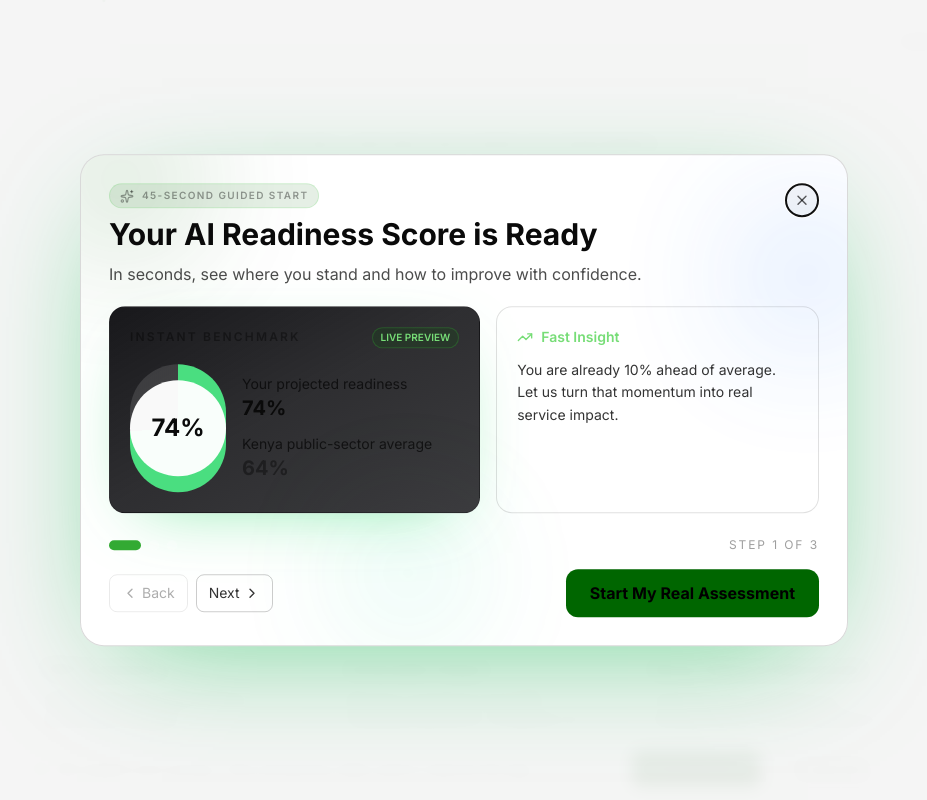
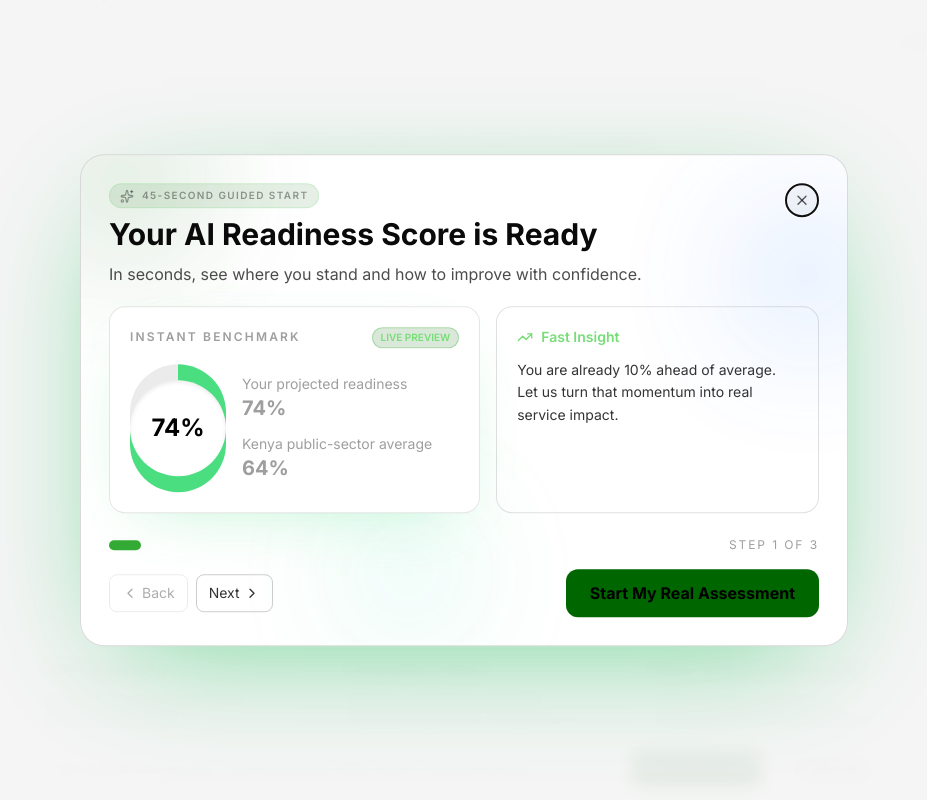
Before and after one commit to BradRobin/AI-Adoption-in-Public-Service-Delivery, a Next.js app: page / in a window 1280 px wide. Shown: the top 800 px of the page, without its empty margins (176-1103 px from the left). Built offline with nearby package versions, Linux system fonts and the light colour scheme; no server answers.

Commit message:
refactor: Update StepOneScore component styling for improved readability and visual consistency

```diff
--- a/src/components/FirstTimeWelcomeModal.tsx
+++ b/src/components/FirstTimeWelcomeModal.tsx
@@ -67,12 +67,13 @@ function persistDismissed() {
 function StepOneScore({ score }: { score: number }) {
   const ringDegrees = Math.max(0, Math.min(100, score)) * 3.6
   const diff = score - KENYA_AVERAGE_SCORE
+  const ringTrackColor = 'rgb(0 0 0 / 0.08)'
 
   return (
     <div className="grid gap-4 md:grid-cols-[1.15fr_1fr]">
-      <div className="rounded-2xl border border-white/15 bg-gradient-to-br from-zinc-900 via-zinc-900/90 to-zinc-800/90 p-5 shadow-[0_20px_70px_-35px_rgba(74,222,128,0.8)]">
+      <div className="rounded-2xl border border-black/10 bg-white p-5 shadow-[0_20px_70px_-35px_rgba(74,222,128,0.45)]">
         <div className="mb-4 flex items-center justify-between">
-          <p className="text-xs font-semibold uppercase tracking-[0.18em] text-white/55">Instant Benchmark</p>
+          <p className="text-xs font-semibold uppercase tracking-[0.18em] text-black/55">Instant Benchmark</p>
           <span className="rounded-full border border-green-400/30 bg-green-500/15 px-2 py-0.5 text-[10px] font-semibold text-green-300">
             LIVE PREVIEW
           </span>
@@ -85,21 +86,21 @@ function StepOneScore({ score }: { score: number }) {
             transition={{ duration: 0.4, ease: 'easeOut' }}
             className="relative grid h-32 w-32 place-items-center rounded-full"
             style={{
-              background: `conic-gradient(rgb(74 222 128) ${ringDegrees}deg, rgb(255 255 255 / 0.12) 0deg)`,
+              background: `conic-gradient(rgb(74 222 128) ${ringDegrees}deg, ${ringTrackColor} 0deg)`,
             }}
           >
-            <div className="grid h-24 w-24 place-items-center rounded-full bg-zinc-950">
-              <span className="text-2xl font-black text-white">{score}%</span>
+            <div className="grid h-24 w-24 place-items-center rounded-full bg-white shadow-inner shadow-black/8">
+              <span className="text-2xl font-black text-black">{score}%</span>
             </div>
           </motion.div>
 
           <div className="w-full space-y-3">
             <div>
-              <p className="text-sm text-white/65">Your projected readiness</p>
-              <p className="text-xl font-bold text-white">{score}%</p>
+              <p className="text-sm text-black/65">Your projected readiness</p>
+              <p className="text-xl font-bold text-black">{score}%</p>
             </div>
             <div>
-              <p className="text-sm text-white/65">Kenya public-sector average</p>
+              <p className="text-sm text-black/65">Kenya public-sector average</p>
               <p className="text-xl font-bold text-blue-300">{KENYA_AVERAGE_SCORE}%</p>
             </div>
           </div>
```
